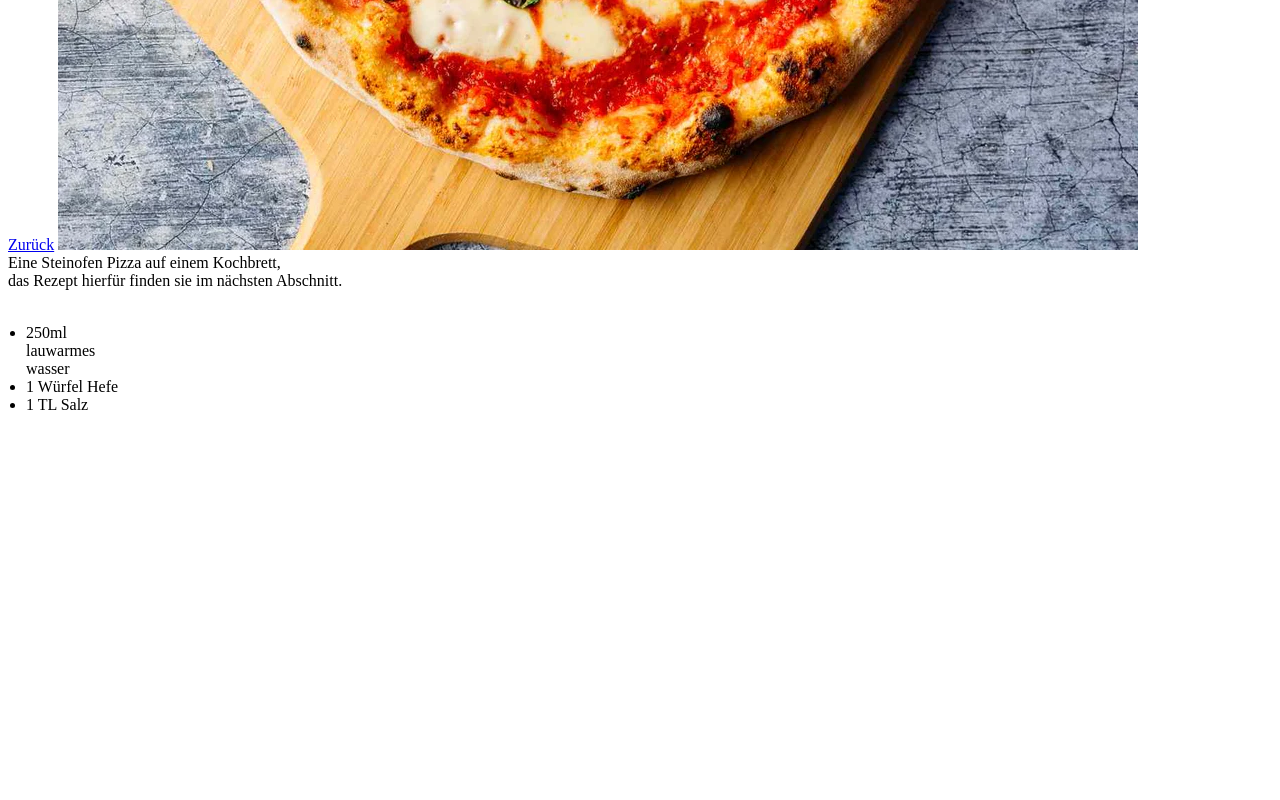
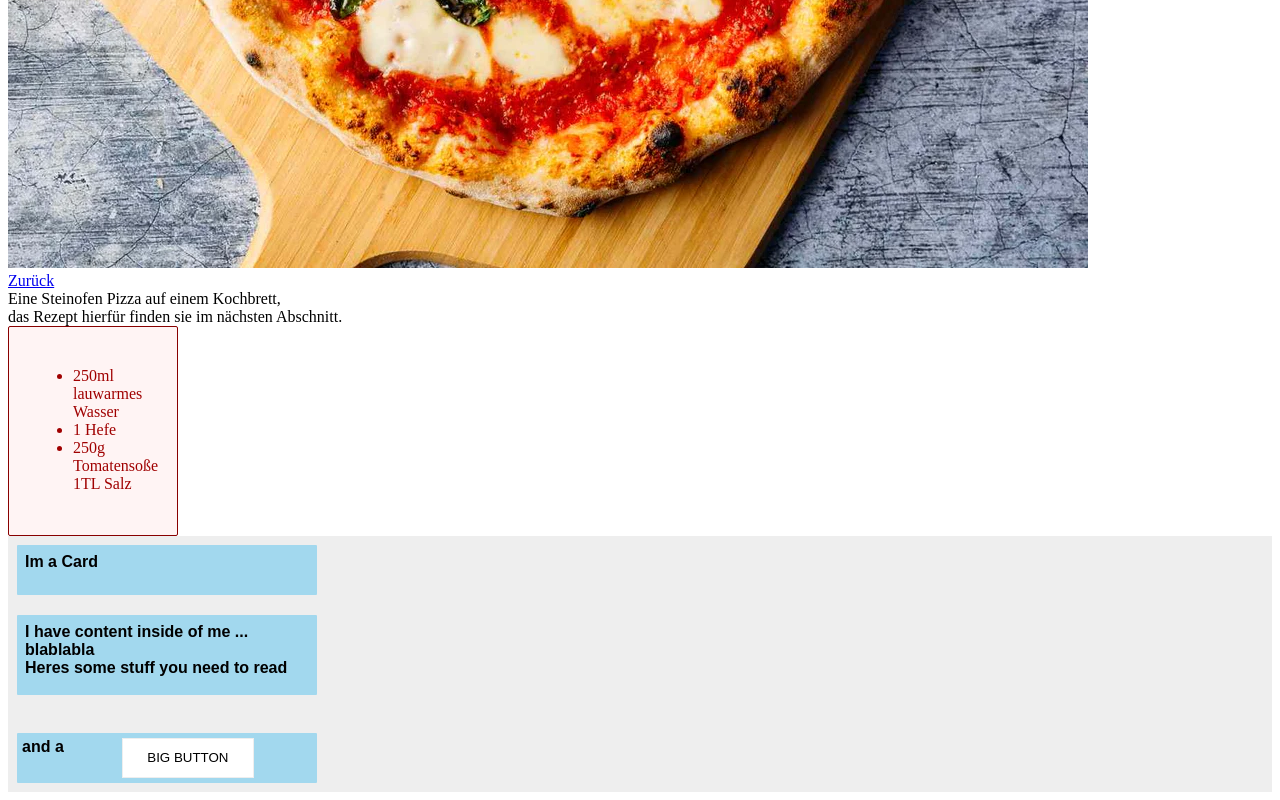
Before and after one commit to LM19Culer/Odin-recipes, a plain HTML site: page recipes/pizza.html in a window 1280 px wide. Shown: the part 653-1453 px from the top of the page. Before the commit the page ends 1179 px from the top, so only its background shows below. Drawn offline with Linux system fonts and the light colour scheme.

Commit message:
Add Odin-recipes

```diff
--- a/recipes/pizza.html
+++ b/recipes/pizza.html
@@ -5,24 +5,110 @@
     <meta name="viewport" content="width=device-width, initial-scale=1.0">
     <title>Document</title>
         <style>
+
             .rezeptur-box {
-             display: inline-block;
-             width: 100px;
+             display:block;
+             width: 120px;
              height: 160px;
-             padding: 18px;
+             padding: 24px;
+             color:rgb(160, 0, 0);
+             background-color: #fff4f4;
+             border:1px solid #880000;
+             border-radius: 2px;
+            }
+
+            .karte{
+                  font-family: sans-serif;
+                  background: #eee;
+                  padding: 8px;
+            }
+            .titel {
+                font-weight:bold;
+                font-size: 16px;
+                box-sizing: border-box;
+                height: 50px;
+                width: 300px;
+                padding: 8px;
+                background-color: rgb(162, 216, 238);
+                border-radius: 1px;
+                margin: 1px;
+
+
+
+            }
+            .inhalt {
+                font-weight:bold;
+                font-size: 16px;
+                box-sizing: border-box;
+                height: 80px;
+                width: 300px;
+                padding: 8px;
+                background-color: rgb(162, 216, 238);
+                border-radius: 1px;
+                margin: 1px;
+                }
+
+            .untere_box {
+                font-weight:bold;
+                text-align: center;
+                font-size: 16px;
+                display:flex;
+                box-sizing: border-box;
+                height: 50px;
+                width: 300px;
+                padding: 8px;
+                background-color: rgb(162, 216, 238);
+                border-radius: 1px;
+                margin: 1px;
+                padding: 5px;
+
+            }
+            button{
+                 display: block;
+                 margin: 0 auto;
+                 padding: 8px 24px;
+                 background: white;
+                 border: 1px solid #eee;
             }
         </style>
+
 </head>
 <body>
-    <h1>PIZZA</h1>
+    <h1>PIZZA</h1><br>
+
+    <img src="Pizza.jpg" alt="STEINOFEN-PIZZA"><br>
     <a href="../index.html">Zurück</a>
-    <img src="Pizza.jpg" alt="STEINOFEN-PIZZA">
     <br>Eine Steinofen Pizza auf einem Kochbrett,<br>
         das Rezept hierfür finden sie im nächsten Abschnitt.<br>
- <ul class="rezeptur-box">
-    <li>250ml lauwarmes wasser
-    <li>1 Würfel Hefe
-    <li>1 TL Salz
+<div class="rezeptur-box">
+ <ul>
+    <li> 250ml lauwarmes Wasser </li>
+    <li> 1 Hefe </li>
+    <li>250g Tomatensoße 1TL Salz</li>
  </ul>
+ </div>
+
+<div class="karte">
+<div class="titel"> Im a Card </div><br>
+
+<div class="inhalt">
+I have content inside of me ... blablabla <br>
+Heres some stuff you need to read</div>
+<br>
+<br>
+<div class="untere_box"> and a <br><br>
+     <button>BIG BUTTON</button>
+</div>
+</div>
+
+
+
+
+
+
+
+
+
+
 </body>
 </html>
```
